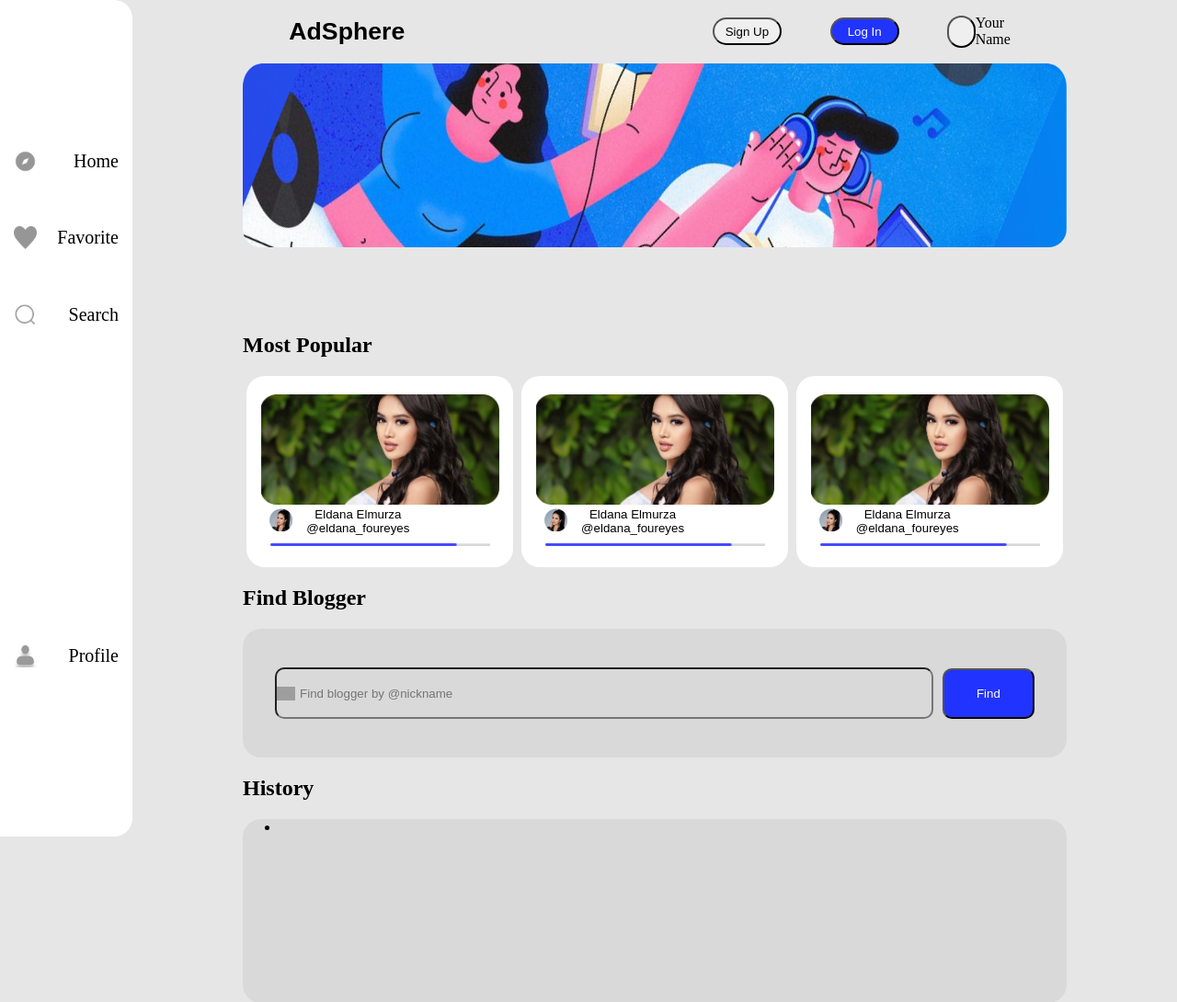
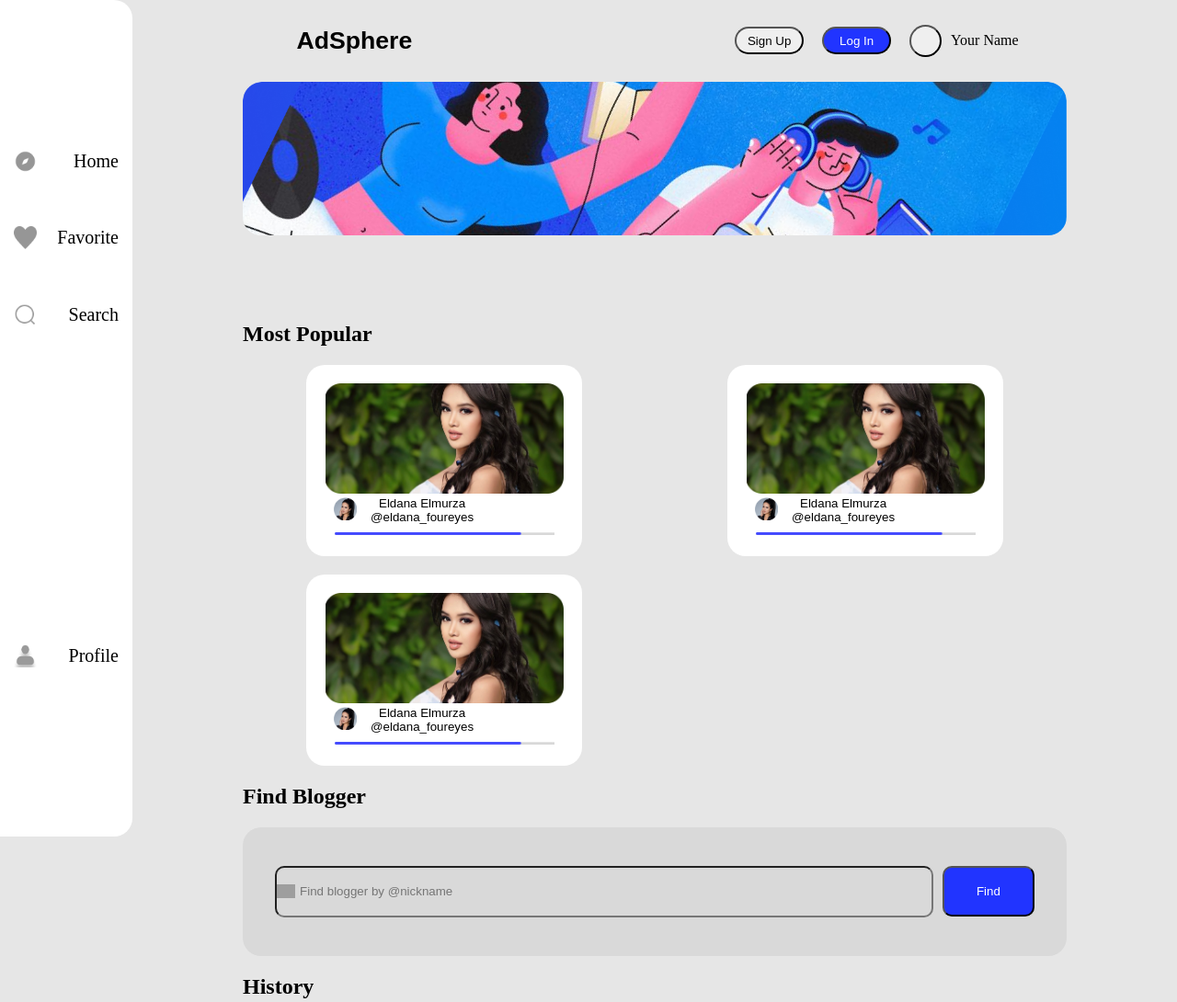
Before and after one commit to SarmatShabdanov/adsphere, a Flask app: page / in a window 1280 px wide. Shown: the top 1090 px of the page at 92% size. Run offline with Flask 3, Linux system fonts and the light colour scheme; some web fonts are replaced; grey boxes are pictures that could not be loaded.

Commit message:
adaptive

```diff
--- a/static/styles.css
+++ b/static/styles.css
@@ -77,12 +77,13 @@ body{
 }
 .header-profile{
 
-    width: 30%;
+
     display: flex;
     flex-direction: row;
-    justify-content: space-between;
+    justify-content: end;
+    gap: 20px;
     align-items: center;
-
+    padding: 10px;
 }
 .header-profile >form> button{
     cursor: pointer;
@@ -135,7 +136,7 @@ body{
 .carosel-body{
     border-radius: 20px;
     width: 70vw;
-    height: 200px;
+    object-fit: contain;
 
 }
 
@@ -147,6 +148,7 @@ body{
     display: flex;
     flex-direction: row;
     justify-content: space-around;
+    gap: 20px;
 
 }
 .popular-body__contanier__content{
@@ -157,7 +159,6 @@ body{
     flex-direction: column;
     align-items: center;
     border-radius: 20px;
-    width: 290px;
     background: #ffffff;
 }
 .blogger-search-body > form{
@@ -167,7 +168,6 @@ body{
     align-items: center;
     gap:10px;
     border-radius: 20px;
-
     height: 100px;
     background: #D9D9D9;
 }
@@ -205,14 +205,17 @@ body{
     height: 35px;
 }
 .profile-header-cont{
-    width: 25%;
+
     display: flex;
     flex-direction: row;
     align-items: center;
-    justify-content: space-between;
+    gap: 10px;
 }
 .header-search__button > h1 {
     color:#000000;
+}
+.header-search{
+    padding: 10px;
 }
 .header-search__button{
     cursor: pointer;
@@ -227,13 +230,7 @@ body{
     height:25px ;
     width: 25px;
 }
-.popular-body_tag{
-    font-size: 13px;
-}
-.popular-body_tags{
-    display: flex;
-    flex-direction: row;
-}
+
 .popular-body_info{
     display: flex;
     flex-direction: column;
@@ -260,3 +257,53 @@ body{
     flex-direction: column;
 
 }
+
+
+@media (max-width: 1283px) {
+
+    .popular-body__contanier{
+        display: grid;
+        grid-template-columns: 1fr 1fr;
+        justify-content: center;
+    }
+
+    .popular-body__form{
+        display: flex;
+        justify-content: center;
+
+    }
+
+
+
+
+
+  }
+  @media (max-width: 890px) {
+    .popular-body__contanier{
+        display: flex;
+        flex-direction: column;
+        justify-content: space-around;
+        align-items: center;
+
+    }
+    .header{
+        width: 100%;
+        display: flex;
+        flex-direction: column;
+    }
+    .header-profile{
+        display: flex;
+        flex-direction: row;
+        justify-content: center;
+        gap: 40px;
+        align-items: center;
+
+    }
+    .header-search{
+        display: flex;
+        flex-direction: row;
+        justify-content: center;
+
+    }
+
+  }
--- a/templates/index.html
+++ b/templates/index.html
@@ -83,7 +83,7 @@
                     <div class="popular-body">
                         <h2>Most Popular</h2>
                         <div class="popular-body__contanier">
-                            <form action="/blogger_profile">
+                            <form action="/blogger_profile" class="popular-body__form">
                                 <button class="popular-body__contanier__content">
                                     <div class="popular-body_img">
                                         <img src="{{ url_for('static',filename = 'imgs/aigerim.png')}}" alt="">
@@ -108,7 +108,7 @@
 
                                 </button>
                             </form>
-                            <form action="/blogger_profile">
+                            <form action="/blogger_profile" class="popular-body__form">
                                 <button class="popular-body__contanier__content">
                                     <div class="popular-body_img">
                                         <img src="{{ url_for('static',filename = 'imgs/aigerim.png')}}" alt="">
@@ -134,7 +134,7 @@
                                 </button>
                             </form>
 
-                            <form action="/blogger_profile">
+                            <form action="/blogger_profile" class="popular-body__form" id = "item-bottom-center">
                                 <button class="popular-body__contanier__content">
                                     <div class="popular-body_img">
                                         <img src="{{ url_for('static',filename = 'imgs/aigerim.png')}}" alt="">
--- a/templates/profile.html
+++ b/templates/profile.html
@@ -86,9 +86,7 @@
                     <div class="result-profile-body">
                         <div class="profile-content">
                             <div class="blogger-profile-left">
-                                <div class="profile__img_contanier">
-                                    <img  class="profile__img" src="{{url_for('static',filename ='./imgs/aigerim.png' )}}" alt="">
-                                </div>
+
 
                                 <h2 class="user_name">User</h2>
                                 <span>user_@mail</span>
```
Also changed, not shown: static/styles-bloggers-profile.css (+31 -6 lines), static/styles-favorite.css (+31 -6 lines), static/styles-login.css (+8 -11 lines), static/styles-profile.css (+32 -6 lines), static/styles-search.css (+31 -6 lines), static/styles-sign.css (+4 -7 lines), templates/favorite.html (+0 -15 lines).
